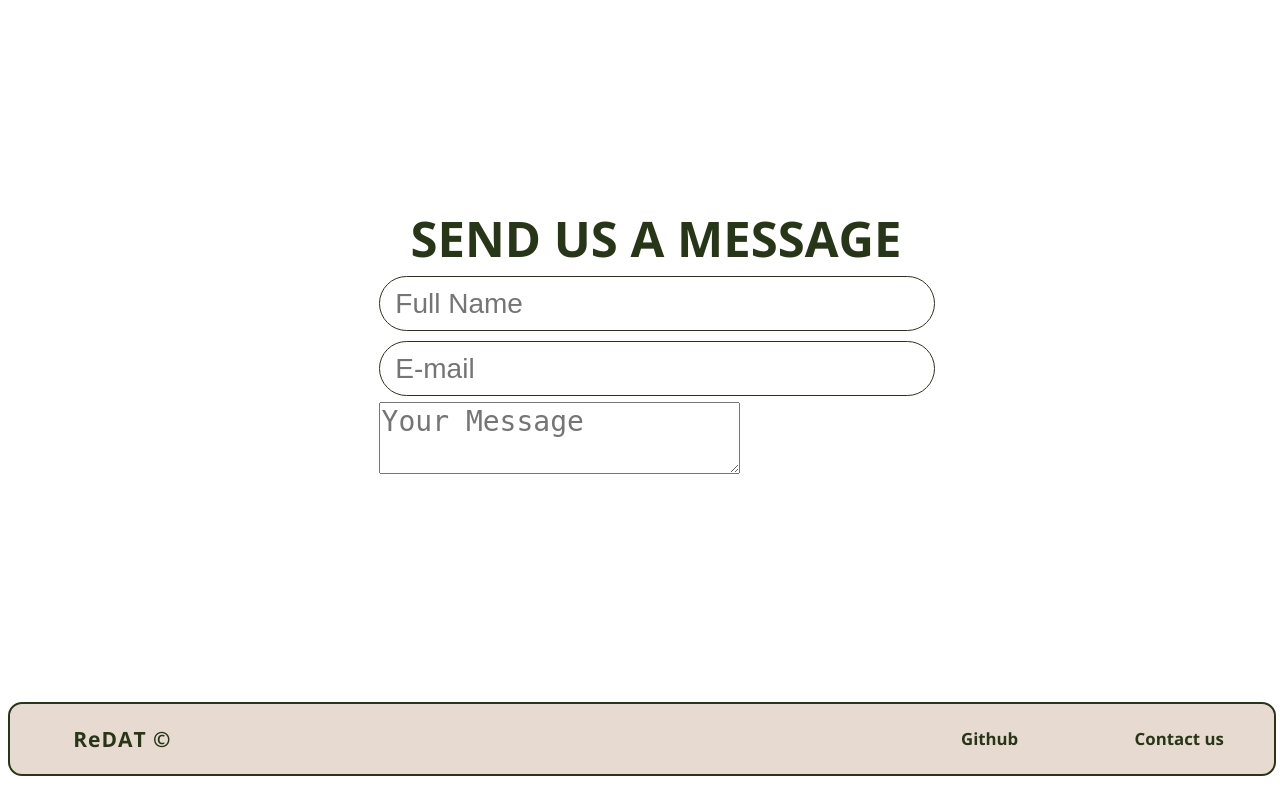
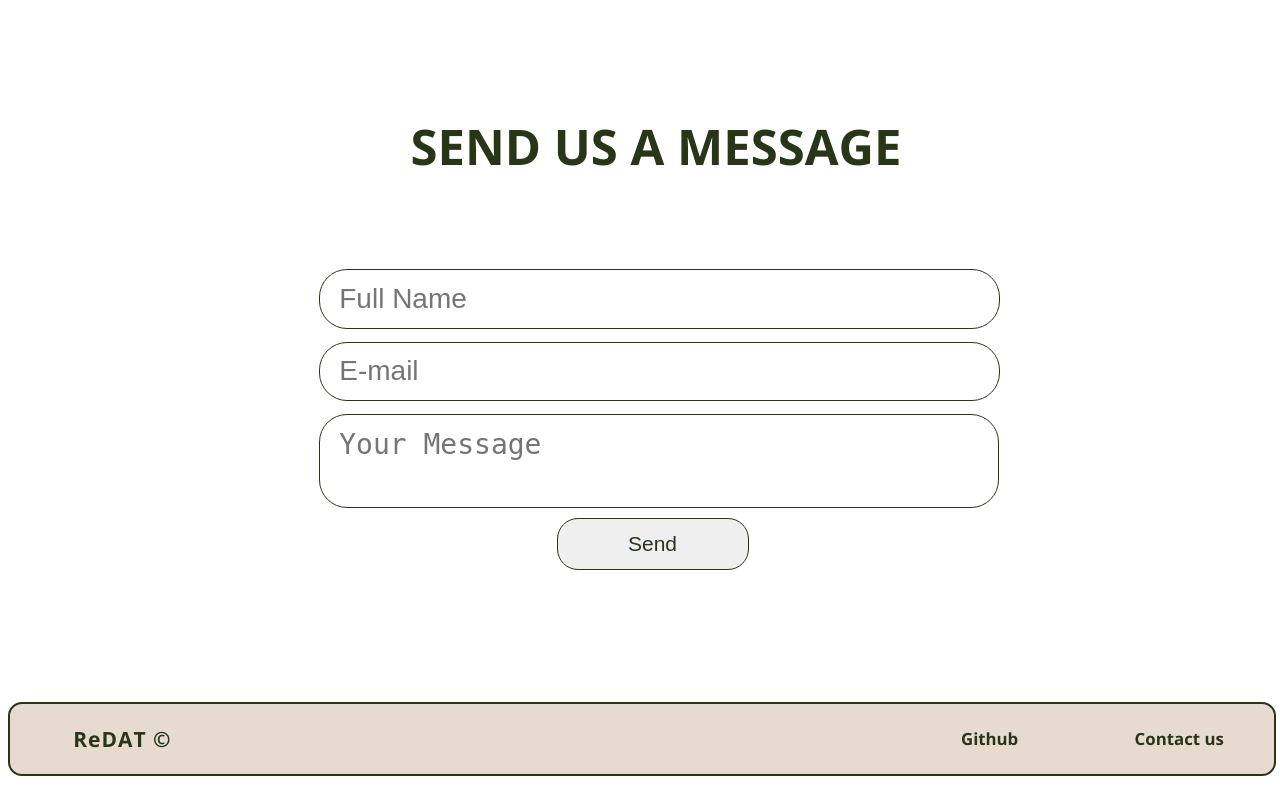
Before and after one commit to raresradua/ReDat, a PHP site: page /contact in a window 1280 px wide. Run offline with PHP 8.4, Linux system fonts and the light colour scheme.

Commit message:
+ contact page work

```diff
--- a/public/contact.php
+++ b/public/contact.php
@@ -29,7 +29,7 @@
             <textarea name="message" id="message" placeholder="Your Message"></textarea>
 
             </div>
-
+            <button class="send-button" type="submit"> Send </button>
         </form>
     </div>
 
--- a/public/css/contact.css
+++ b/public/css/contact.css
@@ -29,24 +29,46 @@
     font-weight: bold;
     color: #283618;
     margin-left: 0.65em;
+    height: 150px;
 }
 
 #inputText>input {
     font-size: 2em;
     color: #283618;
     margin: 1% 0;
-    width: 100%;
+    border: 1px solid #283618;
+    border-radius: 1em;
+    padding: 2% 3%;
+    width: 50vw;
+}
+
+#inputMessage>textarea {
+    font-size: 2em;
+    color: #283618;
+    width: 50vw;
+    resize: none;
+    margin: 1% 0;
     border: 1px solid #283618;
     border-radius: 1em;
     padding: 2% 3%;
 }
 
-#inputMessage>textarea {
-    font-size: 2em;
+#inputMessage {
+    width: 50vw;
+}
+
+.send-button {
+    font-size: 1.5em;
     color: #283618;
+    width: 15vw;
+    resize: none;
+    border: 1px solid #283618;
+    border-radius: 1em;
+    padding: 2% 3%;
+    margin-left: 37%;
 }
 
 footer {
-    margin-left: 0%;
+    margin-left: 0;
     width: 100%;
 }
--- a/public/index.php
+++ b/public/index.php
@@ -22,6 +22,4 @@
 ?>
 </body>
 
-
-
 </html>
--- a/templates/footer.php
+++ b/templates/footer.php
@@ -5,7 +5,7 @@
         </p>
     </div>
     <div class = "footer-contact">
-        <a href="#" class="footer-button"> Contact us </a>
-        <a href="#" class="footer-button"> <i class="fab fa-github"></i> Github </a>
+        <a href="../public/contact.php" class="footer-button"> Contact us </a>
+        <a href="http://github.com/vladcociorva/ReDat" class="footer-button"> <i class="fab fa-github"></i> Github </a>
     </div>
 </footer>
```
